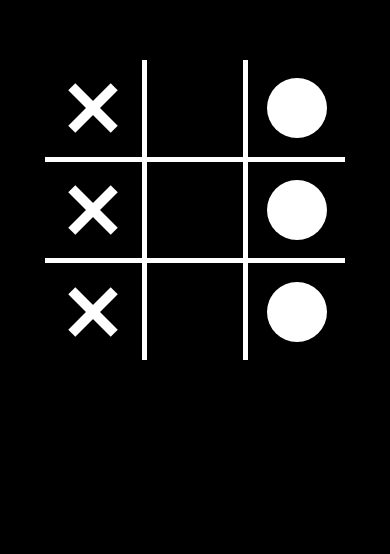
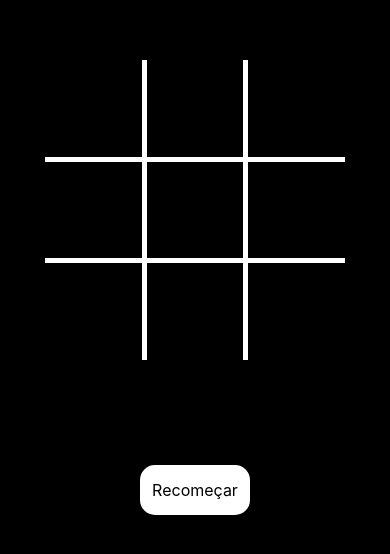
Before and after one commit to eliveltonlima999/mobile-jogo-da-velha, a React Native app: screen / in a window 390 px wide. Shown: the part 212-766 px from the top of the page. Built offline with nearby package versions, Linux system fonts and the light colour scheme.

Commit message:
Adicionando posicoes da mesa e gerenciamento de estado.

```diff
--- a/src/components/Button/index.tsx
+++ b/src/components/Button/index.tsx
@@ -1,6 +1,5 @@
-import React from 'react';
+import React, { useEffect, useState } from 'react';
 import { TouchableHighlight, ViewStyle, StyleProp } from 'react-native';
-import { TurnEnum } from '../../enums/TurnEnum';
 
 import O from '../O';
 import X from '../X';
@@ -8,18 +7,21 @@ import X from '../X';
 type ButtonProps = {
   style: StyleProp<ViewStyle>;
   onPress: () => void;
-  turn?: TurnEnum;
+  value?: string;
 };
 
-function Button({ style, turn, onPress }: ButtonProps) {
-  let icon;
-  if (turn === TurnEnum.ia) {
-    icon = <X />;
-  } else if (turn === TurnEnum.player) {
-    icon = <O />;
-  } else {
-    icon = <></>;
-  }
+function Button({ style, value, onPress }: ButtonProps) {
+  const [icon, setIcon] = useState<JSX.Element>(<></>);
+
+  useEffect(() => {
+    if (value === 'x') {
+      setIcon(<X />);
+    } else if (value === 'o') {
+      setIcon(<O />);
+    } else {
+      setIcon(<></>);
+    }
+  }, [value]);
 
   return (
     <TouchableHighlight underlayColor="#eeeeee" style={style} onPress={onPress}>
--- a/src/pages/index.tsx
+++ b/src/pages/index.tsx
@@ -1,58 +1,99 @@
-import React from 'react';
-import { View } from 'react-native';
+import React, { useEffect, useState } from 'react';
+import { TouchableOpacity, View, Text } from 'react-native';
 
 import Button from '../components/Button';
 import { TurnEnum } from '../enums/TurnEnum';
 
 import styles from './styles';
 
+const INITTABLE = ['', '', '', '', '', '', '', '', ''];
+
 function Game() {
-  const onChangeTurn = (turn?: TurnEnum) => console.log(turn);
+  const [turn, setTurn] = useState(TurnEnum.ia);
+  const [table, setTable] = useState(INITTABLE);
+
+  const onChangeTurn = (position: number, turn?: TurnEnum) => {
+    const newTable = table;
+    if (newTable[position] === '') {
+      if (turn === TurnEnum.ia) {
+        newTable[position] = 'x';
+        setTurn(TurnEnum.player);
+      } else if (turn === TurnEnum.player) {
+        setTurn(TurnEnum.ia);
+        newTable[position] = 'o';
+      } else {
+        newTable[position] = '';
+      }
+      setTable([...newTable]);
+    }
+  };
+
+  const onResetTable = () => {
+    setTable([...INITTABLE]);
+    setTurn(TurnEnum.ia);
+  };
+
+  useEffect(() => console.log('table', table), [table]);
+
   return (
     <View style={styles.container}>
       <View style={styles.table}>
         <View style={[styles.vertical, { borderLeftWidth: 0 }]}>
           <Button
             style={[styles.horizontal, { borderTopWidth: 0 }]}
-            turn={TurnEnum.ia}
-            onPress={() => onChangeTurn(TurnEnum.ia)}
+            value={table[0]}
+            onPress={() => onChangeTurn(0, turn)}
           />
           <Button
             style={[styles.horizontal]}
-            turn={TurnEnum.ia}
-            onPress={() => onChangeTurn(TurnEnum.ia)}
+            value={table[1]}
+            onPress={() => onChangeTurn(1, turn)}
           />
           <Button
             style={[styles.horizontal]}
-            turn={TurnEnum.ia}
-            onPress={() => onChangeTurn(TurnEnum.ia)}
+            value={table[2]}
+            onPress={() => onChangeTurn(2, turn)}
+          />
+        </View>
+        <View style={styles.vertical}>
+          <Button
+            value={table[3]}
+            style={[styles.horizontal, { borderTopWidth: 0 }]}
+            onPress={() => onChangeTurn(3, turn)}
+          />
+          <Button
+            style={[styles.horizontal]}
+            value={table[4]}
+            onPress={() => onChangeTurn(4, turn)}
+          />
+          <Button
+            style={[styles.horizontal]}
+            value={table[5]}
+            onPress={() => onChangeTurn(5, turn)}
           />
         </View>
         <View style={styles.vertical}>
           <Button
             style={[styles.horizontal, { borderTopWidth: 0 }]}
-            onPress={() => onChangeTurn()}
-          />
-          <Button style={[styles.horizontal]} onPress={onChangeTurn} />
-          <Button style={[styles.horizontal]} onPress={onChangeTurn} />
-        </View>
-        <View style={styles.vertical}>
-          <Button
-            style={[styles.horizontal, { borderTopWidth: 0 }]}
-            turn={TurnEnum.player}
-            onPress={() => onChangeTurn(TurnEnum.player)}
+            value={table[6]}
+            onPress={() => onChangeTurn(6, turn)}
           />
           <Button
             style={[styles.horizontal]}
-            turn={TurnEnum.player}
-            onPress={() => onChangeTurn(TurnEnum.player)}
+            value={table[7]}
+            onPress={() => onChangeTurn(7, turn)}
           />
           <Button
             style={[styles.horizontal]}
-            turn={TurnEnum.player}
-            onPress={() => onChangeTurn(TurnEnum.player)}
+            value={table[8]}
+            onPress={() => onChangeTurn(8, turn)}
           />
         </View>
+      </View>
+      <View style={styles.otherActions}>
+        <TouchableOpacity style={styles.buttonReset} onPress={onResetTable}>
+          <Text style={styles.labelButtonReset}>Recomeçar</Text>
+        </TouchableOpacity>
       </View>
     </View>
   );
--- a/src/pages/styles.ts
+++ b/src/pages/styles.ts
@@ -12,7 +12,7 @@ const styles = StyleSheet.create({
     width: 300,
     height: 300,
     flexDirection: 'row',
-    // backgroundColor: '#FFF',
+    bottom: -50,
   },
   vertical: {
     flex: 1,
@@ -26,6 +26,26 @@ const styles = StyleSheet.create({
     justifyContent: 'center',
     alignItems: 'center',
   },
+  otherActions: {
+    width: '80%',
+    height: 100,
+    bottom: -130,
+    flexDirection: 'row',
+    alignItems: 'center',
+    justifyContent: 'center',
+  },
+  buttonReset: {
+    backgroundColor: '#FFF',
+    height: 50,
+    width: 110,
+    borderRadius: 15,
+    alignItems: 'center',
+    justifyContent: 'center',
+  },
+  labelButtonReset: {
+    color: '#000',
+    fontSize: 16,
+  },
 });
 
 export default styles;
```
